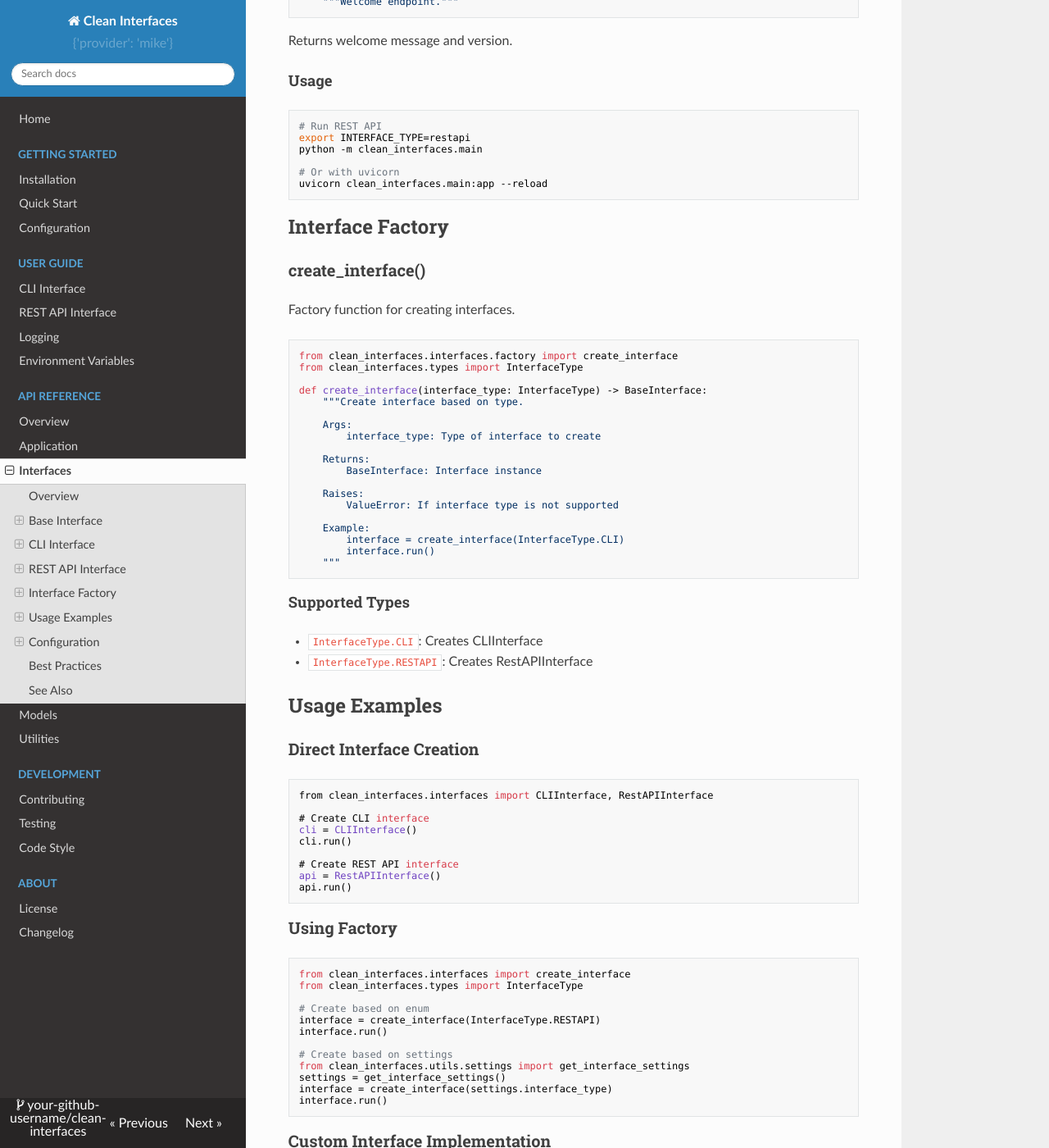
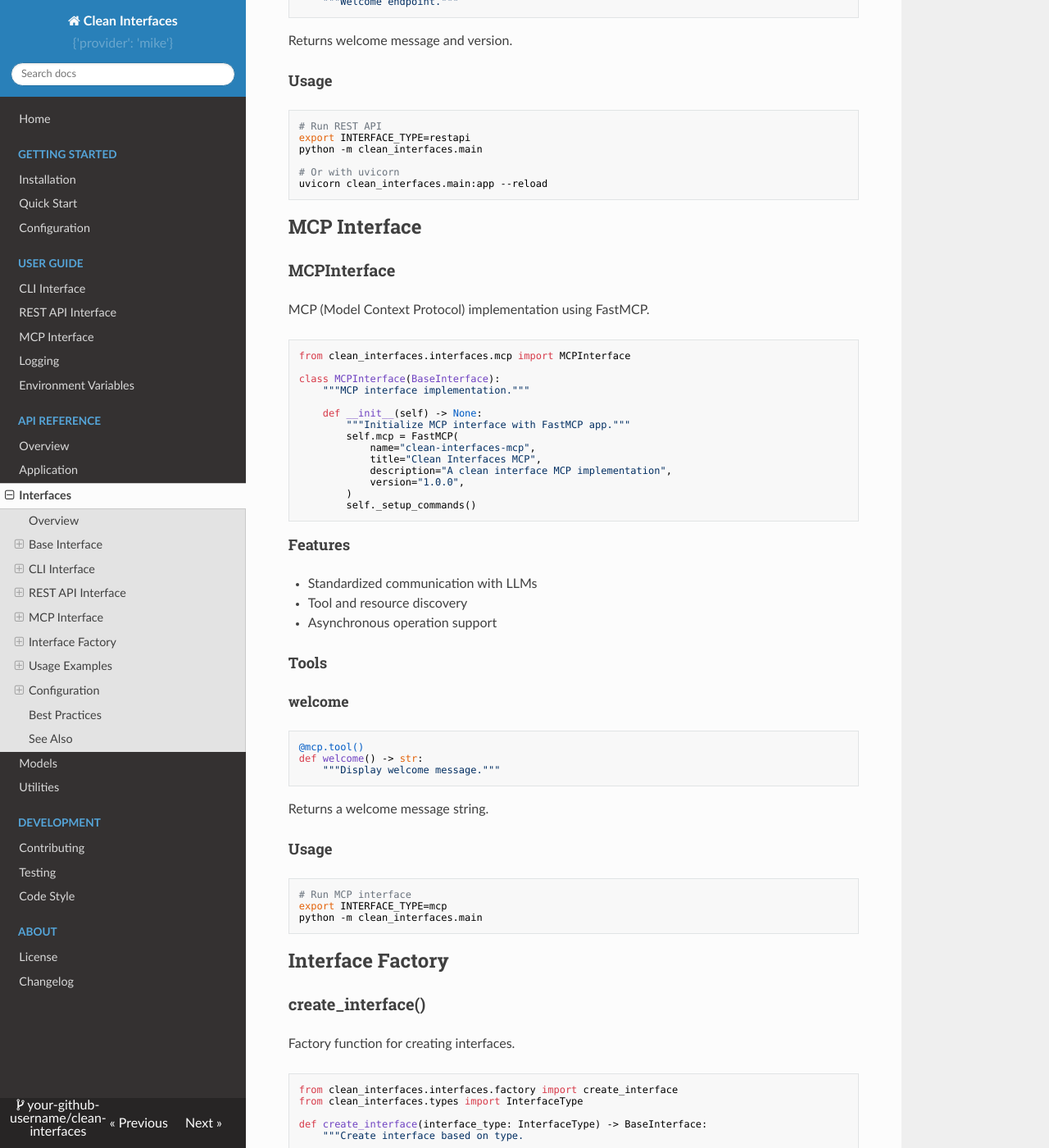
Before and after one commit to daisuke19891023/clean-python-interfaces, an MkDocs documentation site: the page built from docs/api/interfaces.md, in a window 1280 px wide and 1400 px high, scrolled down 2692 px. Shown: the whole window at 82% size. Built offline with MkDocs 1.6.1, drawn with Linux system fonts in a browser that asks for light colours; nearby versions of some CDN libraries; some of the changed text lies outside the part shown.

Commit message:
feat: Add MCP Interface Class Implementation
Introduce a new interface class `MCP` to expand the application's interface options alongside the existing CLI and REST API implementations.

- Implemented a new MCP (Model Context Protocol) interface class using FastMCP.
- Added FastMCP as a package dependency.
- Followed the same architectural patterns used for CLI and REST API classes.
- Added unit and end-to-end tests for the new interface.
- Updated the documentation to include the new MCP interface.

````diff
--- a/docs/api/interfaces.md
+++ b/docs/api/interfaces.md
@@ -148,6 +148,55 @@ python -m clean_interfaces.main
 uvicorn clean_interfaces.main:app --reload
 ```
 
+## MCP Interface
+
+### MCPInterface
+
+MCP (Model Context Protocol) implementation using FastMCP.
+
+```python
+from clean_interfaces.interfaces.mcp import MCPInterface
+
+class MCPInterface(BaseInterface):
+    """MCP interface implementation."""
+
+    def __init__(self) -> None:
+        """Initialize MCP interface with FastMCP app."""
+        self.mcp = FastMCP(
+            name="clean-interfaces-mcp",
+            title="Clean Interfaces MCP",
+            description="A clean interface MCP implementation",
+            version="1.0.0",
+        )
+        self._setup_commands()
+```
+
+#### Features
+
+- Standardized communication with LLMs
+- Tool and resource discovery
+- Asynchronous operation support
+
+#### Tools
+
+##### welcome
+
+```python
+@mcp.tool()
+def welcome() -> str:
+    """Display welcome message."""
+```
+
+Returns a welcome message string.
+
+#### Usage
+
+```bash
+# Run MCP interface
+export INTERFACE_TYPE=mcp
+python -m clean_interfaces.main
+```
+
 ## Interface Factory
 
 ### create_interface()
@@ -180,6 +229,7 @@ def create_interface(interface_type: InterfaceType) -> BaseInterface:
 
 - `InterfaceType.CLI`: Creates CLIInterface
 - `InterfaceType.RESTAPI`: Creates RestAPIInterface
+- `InterfaceType.MCP`: Creates MCPInterface
 
 ## Usage Examples
 
--- a/mkdocs.yml
+++ b/mkdocs.yml
@@ -39,6 +39,7 @@ nav:
   - User Guide:
       - CLI Interface: guides/cli.md
       - REST API Interface: guides/restapi.md
+      - MCP Interface: guides/mcp.md
       - Logging: guides/logging.md
       - Environment Variables: guides/environment.md
   - API Reference:
--- a/pyproject.toml
+++ b/pyproject.toml
@@ -13,6 +13,7 @@ dependencies = [
     "fastapi>=0.116.1",
     "uvicorn>=0.30.0",
     "typer>=0.16.0",
+    "fastmcp>=2.12.2",
 ] # Populated by user or later steps if needed
 
 [project.scripts]
@@ -35,6 +36,7 @@ dev = [
     "pytest-xdist>=3.5.0",
     "responses>=0.25.3",
     "pexpect>=4.9.0",
+    "pytest-asyncio>=0.23.0",
     "diff-cover>=8.0.0",
     "commitizen>=3.20.0",
     "python-semantic-release>=8.10.0",
@@ -149,7 +151,8 @@ testpaths = ["tests"]
 addopts = "-v -ra --strict-markers" # This will be replaced by setup.sh
 markers = [
   "slow: marks tests as slow (deselect with '-m \"not slow\"')",
-  "integration: marks integration tests"
+  "integration: marks integration tests",
+  "asyncio: marks tests as asyncio"
 ]
 
 [dependency-groups]
````
Also changed, not shown: docs/guides/mcp.md (added, +99 -0 lines), 5 other files.
